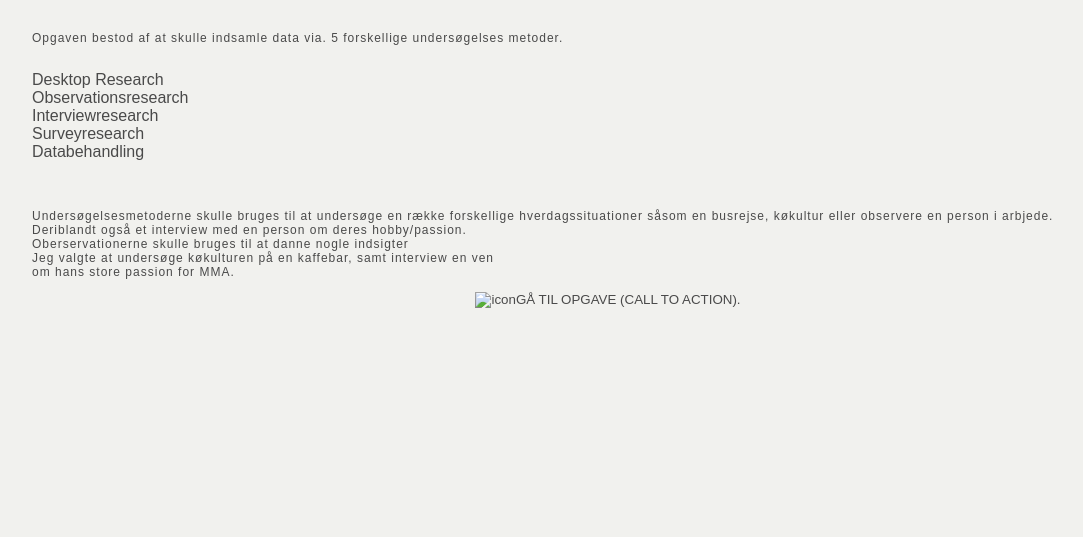
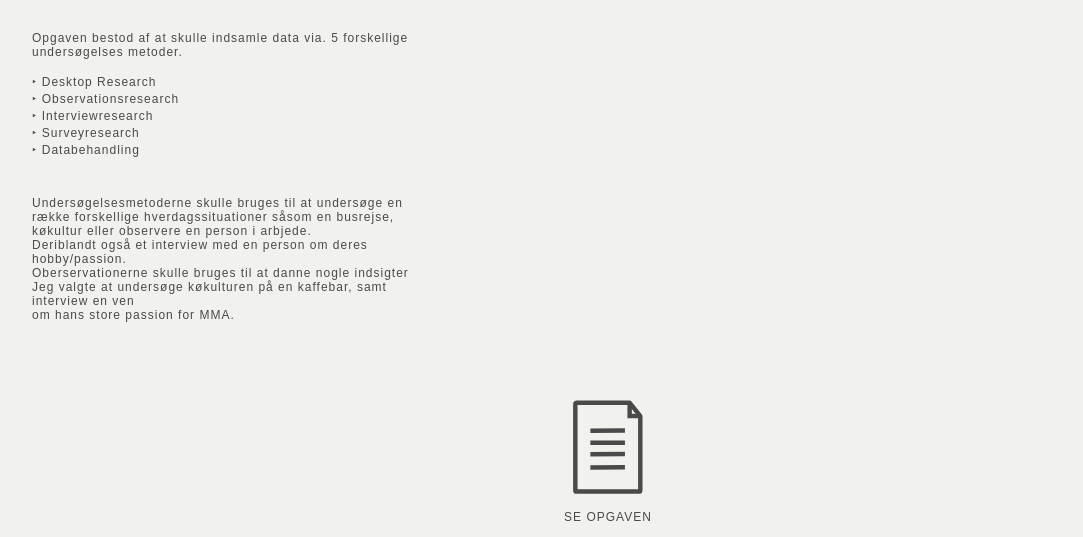
Before and after one commit to OliverAls/portfolio, a plain HTML site: page data.html in a window 1280 px wide. Shown: the part 1123-1660 px from the top of the page, without its empty margins (32-1115 px from the left). Before the commit the page ends 1496 px from the top, so only its background shows below. Drawn offline with Linux system fonts and the light colour scheme; a web font is replaced by a local one.

Commit message:
flexbox på data og prototype siden.

```diff
--- a/data.html
+++ b/data.html
@@ -25,19 +25,24 @@
 
             <h1>DATAINDSAMLING</h1>
 
-            <p>Opgaven bestod af at skulle indsamle data via. 5 forskellige undersøgelses metoder. <br><br></p>
-            <li>Desktop Research</li>
-            <li>Observationsresearch</li>
-            <li>Interviewresearch</li>
-            <li>Surveyresearch</li>
-            <li>Databehandling</li> <br><br>
-            <p>Undersøgelsesmetoderne skulle bruges til at undersøge en række forskellige hverdagssituationer såsom en busrejse, køkultur eller observere en person i arbjede.<br>Deriblandt også et interview med en person om deres hobby/passion. <br>Oberservationerne skulle bruges til at danne nogle indsigter <br>Jeg valgte at undersøge køkulturen på en kaffebar, samt interview en ven<br>om hans store passion for MMA.
-            </p>
+            <p class="txtlineleft">Opgaven bestod af at skulle indsamle data via. 5 forskellige undersøgelses metoder. <br><br>
+                ‣ Desktop Research<br>
+                ‣ Observationsresearch<br>
+                ‣ Interviewresearch<br>
+                ‣ Surveyresearch<br>
+                ‣ Databehandling<br><br>
+                <p>Undersøgelsesmetoderne skulle bruges til at undersøge en række forskellige hverdagssituationer såsom en busrejse, køkultur eller observere en person i arbjede.<br>Deriblandt også et interview med en person om deres hobby/passion. <br>Oberservationerne skulle bruges til at danne nogle indsigter <br>Jeg valgte at undersøge køkulturen på en kaffebar, samt interview en ven<br>om hans store passion for MMA.
+                </p>
+        </div>
+        <div class="txtfix"></div>
+    </div>
+    <div class="col_ui"><button><a href="https://documentcloud.adobe.com/link/review?uri=urn%3Aaaid%3Ascds%3AUS%3A4aa949ee-b121-44b8-a19c-bdd48fa091d8"><img src="img/document.svg" alt="icon">
+                <p>SE OPGAVEN</p>
+            </a></button></div>
 
-            <button><a href="https://documentcloud.adobe.com/link/review?uri=urn%3Aaaid%3Ascds%3AUS%3A4aa949ee-b121-44b8-a19c-bdd48fa091d8"><img src="img/webpageicon.png" alt="icon">GÅ TIL OPGAVE (CALL TO ACTION).</a></button>
 
-        </div>
-    </div>
+
+
 
 
 
```
Also changed, not shown: prototype.html (+11 -4 lines).
